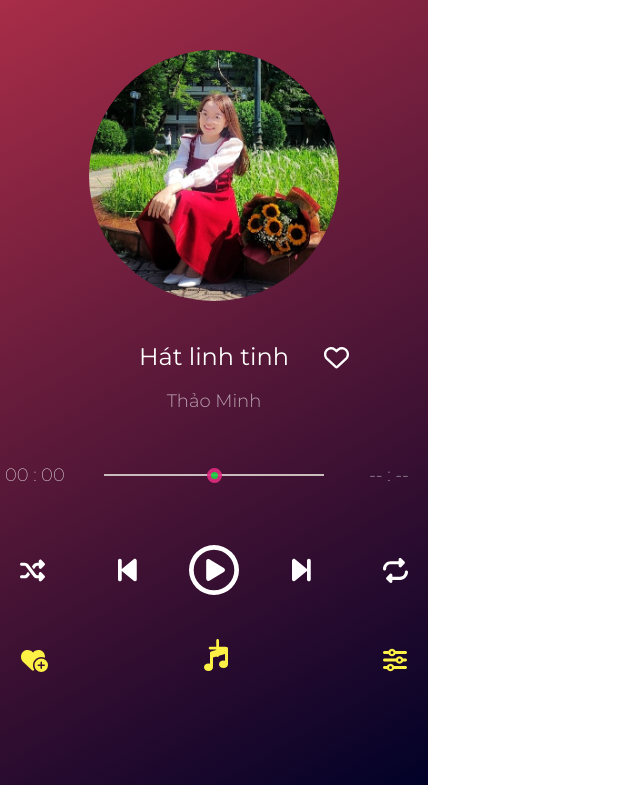
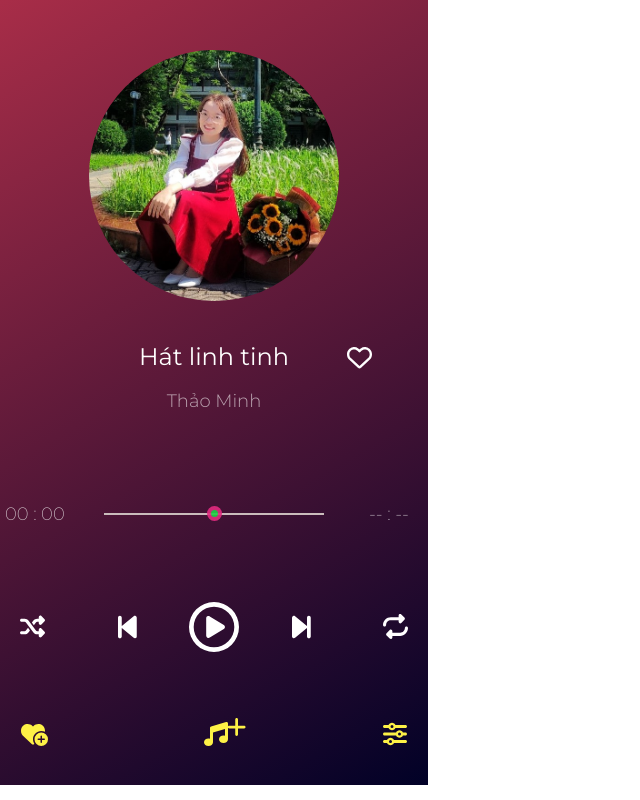
Before and after one commit to thong1238/MusicApp, a React (Create React App) app: page / in a window 1280 px wide. Shown: the whole page, without its empty margins (0-640 px from the left). Built offline with nearby package versions, Linux system fonts and the light colour scheme.

Commit message:
Resize ip12pr and 12prm

```diff
--- a/src/components/CurrentPlaying/CurrentPlaying.module.scss
+++ b/src/components/CurrentPlaying/CurrentPlaying.module.scss
@@ -2,7 +2,7 @@
     user-select: none;
     position: absolute;
     width: calc(var(--width) * 0.94);
-    top: 640px;
+    top: 90%;
     left: 3%;
     color: #fff;
     display: flex;
--- a/src/components/Dashboard/Dashboard.module.scss
+++ b/src/components/Dashboard/Dashboard.module.scss
@@ -3,7 +3,7 @@
     display: flex;
     width: 85px;
     height: 50px;
-    top: 645px;
+    top: 90.8%;
     right: 20px;
     align-items: center;
     justify-content: space-between;
@@ -25,7 +25,7 @@
 
 .menu {
     position: absolute;
-    top: 627px;
+    top: 89.3%;
     display: flex;
     width: 100%;
     height: 70px;
@@ -64,7 +64,7 @@
     display: flex;
     width: 100%;
     height: 60px;
-    top: 540px;
+    top: 76%;
     right: 0;
     align-items: center;
     justify-content: space-between;
--- a/src/components/FavorateSong/FavorateSong.module.scss
+++ b/src/components/FavorateSong/FavorateSong.module.scss
@@ -2,7 +2,7 @@
     position: relative;
     display: flex;
     width: var(--width);
-    height: 552px;
+    height: 80.5%;
     border: 1px solid #333;
     margin-top: 10px;
 
--- a/src/components/GlobalStyles/GlobalStyles.scss
+++ b/src/components/GlobalStyles/GlobalStyles.scss
@@ -2,6 +2,7 @@
 @import url('https://fonts.googleapis.com/css2?family=Montserrat:wght@100;200;300;400;500;600;700;800&display=swap');
 
 /*Trên ip12pro */
+@media only screen and (max-width: 395px) {
     :root {
         --primary: #fff;
         --height: 716px; //(844px) ;//785px trên ip12prm(936px)
@@ -19,9 +20,10 @@ html {
     body {
         font-family: 'Montserrat', sans-serif;
     }
+}
 
 /*Trên ip12pro max*/
-@media only screen and (min-width: 390px) {
+@media only screen and (min-width: 395px) {
     :root {
         --primary: #fff;
         --height: 785px; //(844px) ;//785px trên ip12prm(936px)
--- a/src/components/Navbar/Navbar.module.scss
+++ b/src/components/Navbar/Navbar.module.scss
@@ -1,6 +1,6 @@
 .wrapper {
     user-select: none;
-    height: 60px;
+    height: 50px;
     width: var(--width);
 }
 
--- a/src/components/Option/Option.module.scss
+++ b/src/components/Option/Option.module.scss
@@ -3,7 +3,7 @@
     position: absolute;
     height: 40px;
     width: var(--width);
-    top: 640px;
+    top: 91%;
     align-items: center;
     justify-content: space-between;
     .add {
@@ -26,8 +26,8 @@
         position: absolute;
         color: rgb(253, 241, 70);
         font-size: 22px;
-        left: 208px;
-        top: -3px;
+        left: 53%;
+        top: 3%;
     }
     .menu {
         padding: 10px;
--- a/src/components/Playlist/Playlist.module.scss
+++ b/src/components/Playlist/Playlist.module.scss
@@ -3,8 +3,9 @@
     position: relative;
     display: flex;
     width: var(--width);
-    height: 433px;
+    height: 65%;
     z-index: 1;
+    top: -5px;
     // left: 50%;
     // transform: translateX(-50%);
     background: linear-gradient(150deg, rgb(168, 45, 72), rgb(1, 1, 39));
--- a/src/components/Progress/Progress.module.scss
+++ b/src/components/Progress/Progress.module.scss
@@ -3,7 +3,7 @@
     position: absolute;
     width: 100%;
     height: 70px;
-    top: 440px;
+    top: 61%;
     justify-content: center;
     align-items: center;
 
@@ -73,13 +73,14 @@
     position: absolute;
     width: 100%;
     height: 50px;
-    top: 575px;
+    top: 83%;
     justify-content: center;
     align-items: center;
 
     .bar {
         display: flex;
         position: relative;
+        margin: 0 10px;
         width: 240px;
         height: 2px;
         align-items: center;
--- a/src/components/Thumbnail/Thumbnail.module.scss
+++ b/src/components/Thumbnail/Thumbnail.module.scss
@@ -57,7 +57,7 @@
     .liked {
         position: absolute;
         top: 50px;
-        left: 324px;
+        left: 81%;
         color: #fff;
         cursor: pointer;
         font-size: 25px;
--- a/src/components/Timer/Timer.module.scss
+++ b/src/components/Timer/Timer.module.scss
@@ -7,7 +7,7 @@
     display: flex;
     flex-direction: column;
     position: absolute;
-    bottom: -19px;
+    bottom: -19%;
     width: var(--width);
     background-color: #333;
     z-index: 2;
@@ -18,7 +18,7 @@
     }
     .exit {
         position: relative;
-        right: -340px;
+        left: 87%;
         top: -34px;
         cursor: pointer;
         width: 40px;
```
Lines whose indentation alone changed are shown as unchanged.
